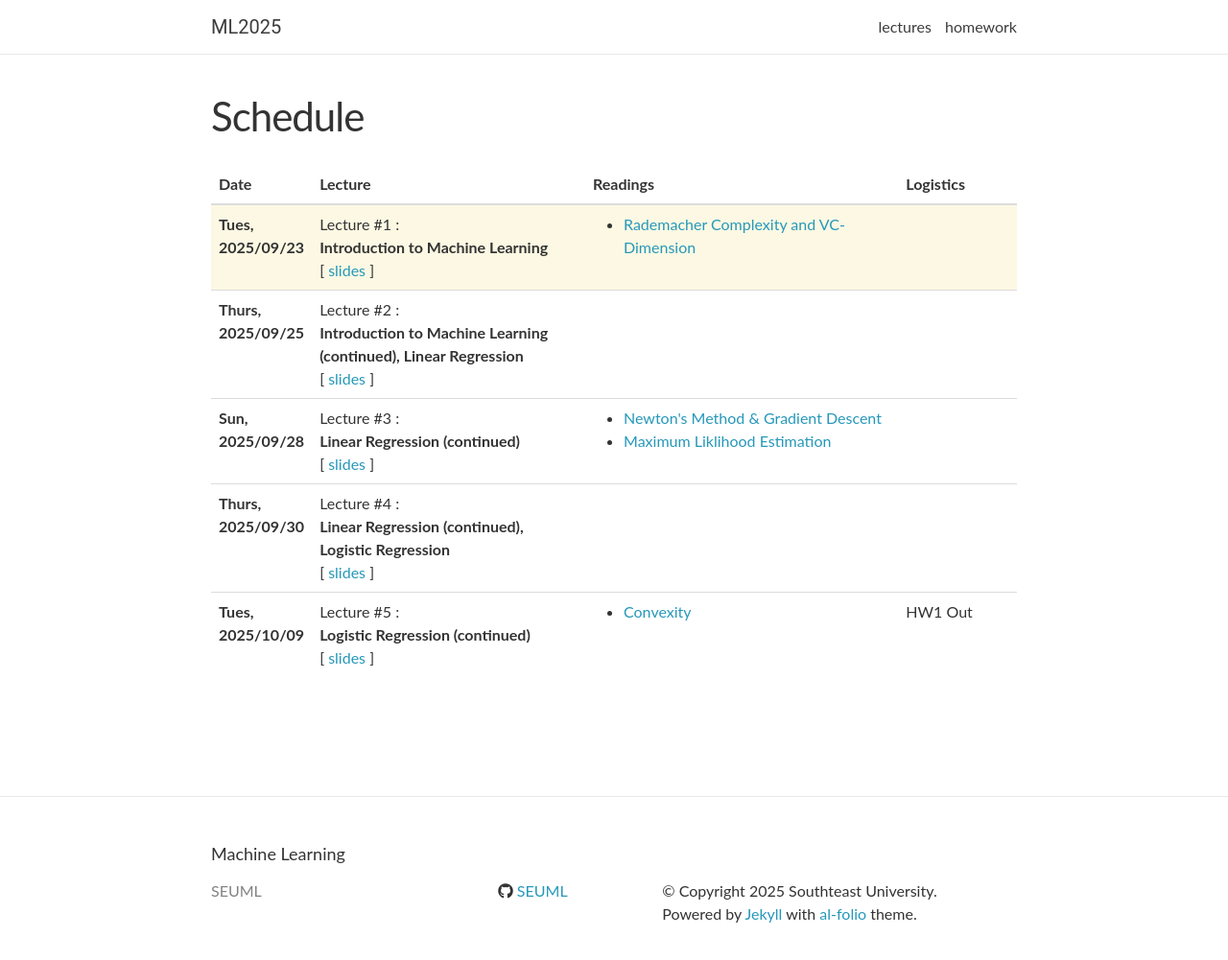
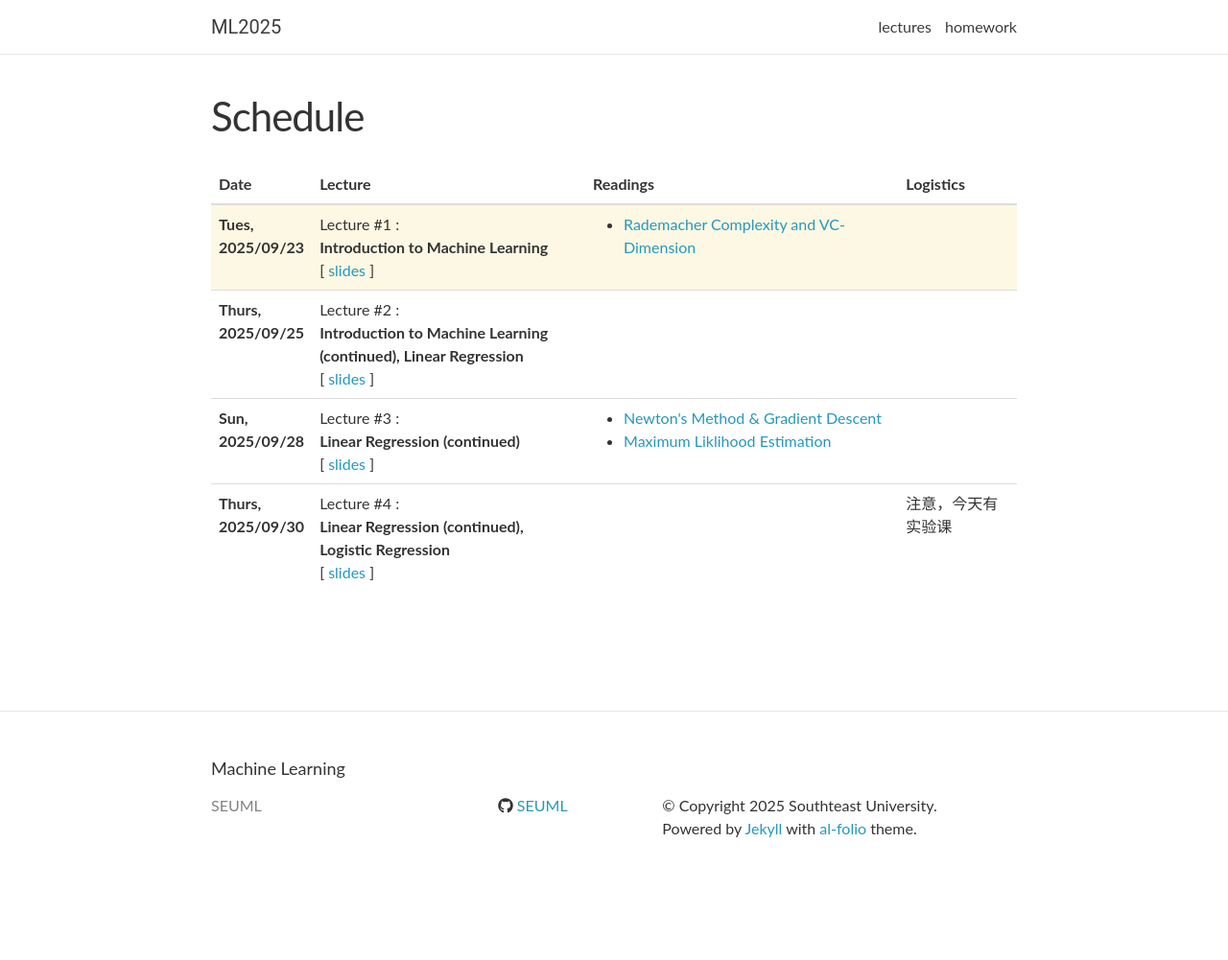
Before and after one commit to SEUML/ml-spring-2025, a Jekyll site: the page built from _pages/lectures.md, in a window 1280 px wide and 1026 px high. Shown: the top 1001 px of the window at 96% size. Built offline with Jekyll 4.4.1, drawn with Linux system fonts in a browser that asks for light colours; nearby versions of some CDN libraries; comment, search, counter and statistics services are not loaded.

Commit message:
Update lectures.yml

```diff
--- a/_data/lectures.yml
+++ b/_data/lectures.yml
@@ -31,15 +31,15 @@
     <strong>Linear Regression (continued), Logistic Regression</strong>
   slides: "../assets/slides/lecture2.pdf"
   readings:
-  logistics:
+  logistics: 注意，今天有实验课
 
-- date: Tues, 2025/10/09
-  title: >
-    <strong>Logistic Regression (continued)</strong>
-  slides: "../assets/slides/lecture3.pdf"
-  readings:
-    - <a href="https://www.princeton.edu/~aaa/Public/Teaching/ORF523/S16/ORF523_S16_Lec7_gh.pdf" target="_blank"> Convexity </a>
-  logistics: HW1 Out
+# - date: Tues, 2025/10/09
+#   title: >
+#     <strong>Logistic Regression (continued)</strong>
+#   slides: "../assets/slides/lecture3.pdf"
+#   readings:
+#     - <a href="https://www.princeton.edu/~aaa/Public/Teaching/ORF523/S16/ORF523_S16_Lec7_gh.pdf" target="_blank"> Convexity </a>
+#   logistics: HW1 Out
 
 # - date: Thurs, 2024/03/07
 #   title: >
```
